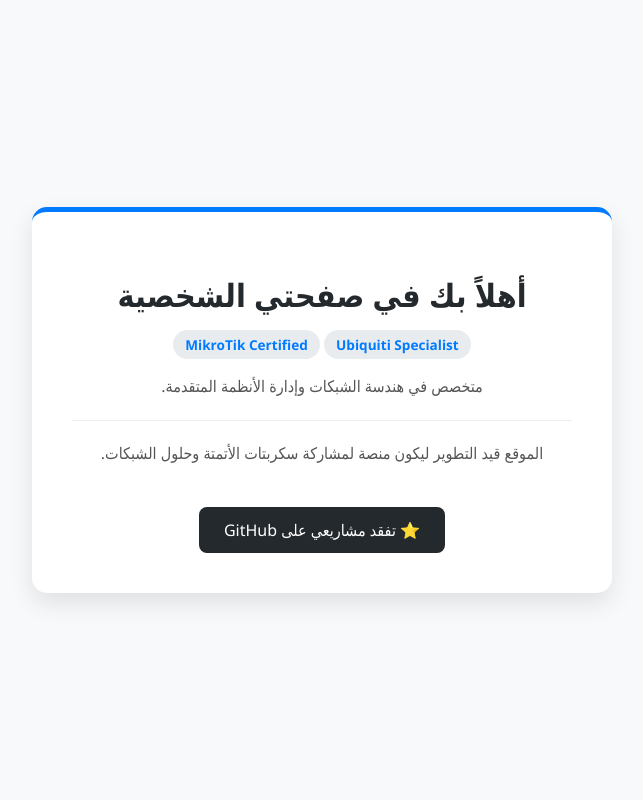
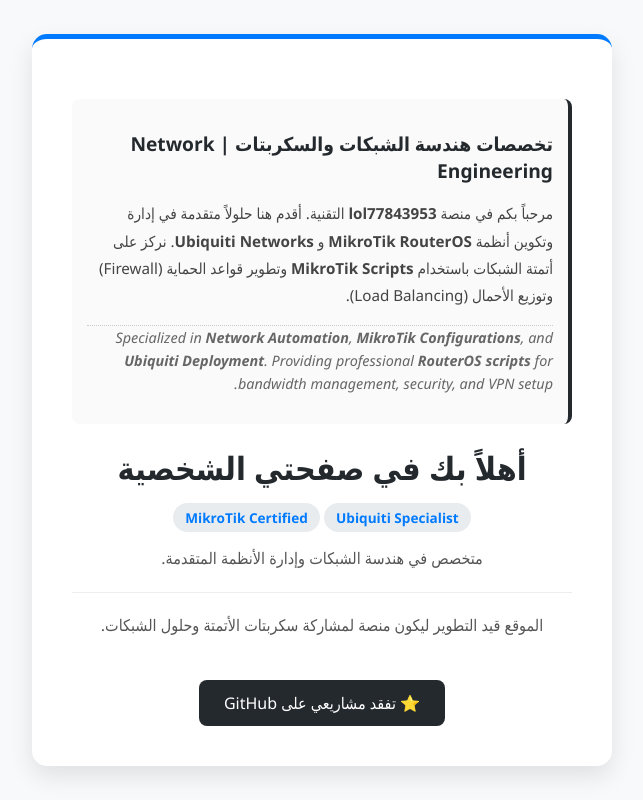
Before and after one commit to lol77843953/lol77843953.github.io, a plain HTML site: page index.html in a window 1280 px wide. Shown: the whole page, without its empty margins (318-961 px from the left). Drawn offline with Linux system fonts and the light colour scheme.

Commit message:
Add network engineering section to index.html
Added a section for network engineering specialties and services offered.

```diff
--- a/index.html
+++ b/index.html
@@ -62,6 +62,18 @@
 </head>
 <body>
     <div class="card">
+        <section style="text-align: right; margin-top: 20px; padding: 15px; background: #fafafa; border-radius: 8px; border-right: 4px solid #24292e;">
+    <h2 style="font-size: 1.2em; color: #24292e;">تخصصات هندسة الشبكات والسكربتات | Network Engineering</h2>
+    <p style="font-size: 0.95em; color: #444; line-height: 1.8;">
+        مرحباً بكم في منصة <strong>lol77843953</strong> التقنية. أقدم هنا حلولاً متقدمة في إدارة وتكوين أنظمة <strong>MikroTik RouterOS</strong> و <strong>Ubiquiti Networks</strong>.
+        نركز على أتمتة الشبكات باستخدام <strong>MikroTik Scripts</strong> وتطوير قواعد الحماية (Firewall) وتوزيع الأحمال (Load Balancing).
+    </p>
+
+    <p style="font-size: 0.9em; color: #666; font-style: italic; border-top: 1px dotted #ccc; pt: 10px;">
+        Specialized in <strong>Network Automation</strong>, <strong>MikroTik Configurations</strong>, and <strong>Ubiquiti Deployment</strong>.
+        Providing professional <strong>RouterOS scripts</strong> for bandwidth management, security, and VPN setup.
+    </p>
+</section>
         <h1>أهلاً بك في صفحتي الشخصية</h1>
         <p>
             <span class="tag">MikroTik Certified</span>
```
